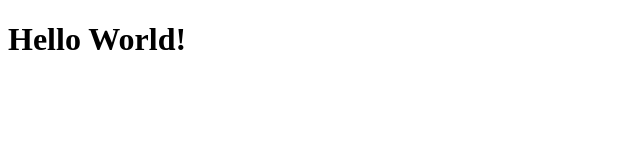
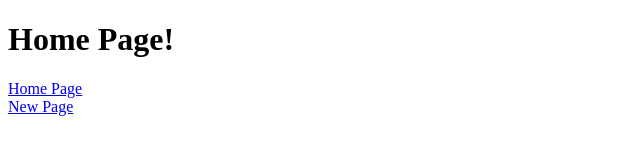
Before and after one commit to stevenherna/myfirstwebsite2, a plain HTML site: page index.html in a window 1280 px wide. Shown: the whole page, without its empty margins (0-640 px from the left). Drawn offline with Linux system fonts and the light colour scheme.

Commit message:
Update index.html

```diff
--- a/index.html
+++ b/index.html
@@ -6,6 +6,8 @@
   </head>
 
   <body>
-    <h1>Hello World!</h1>
+    <h1>Home Page!</h1>
+    <a href="index.html">Home Page</a><br>
+     <a href="newpage.html">New Page</a>
   </body>
 </html>
```
